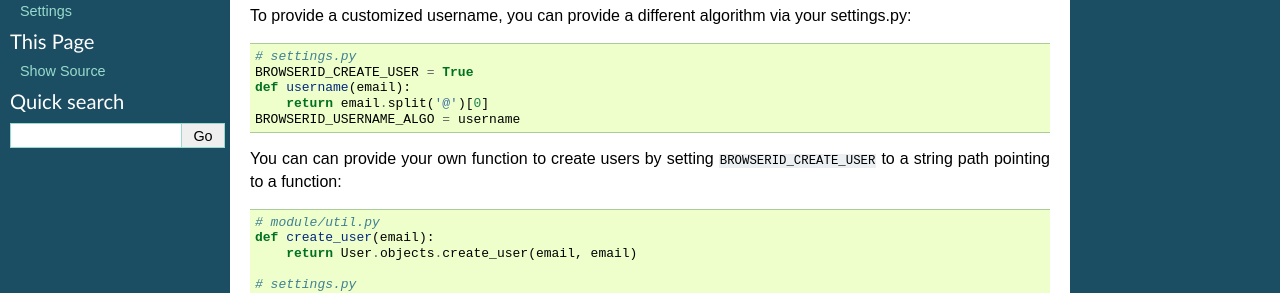
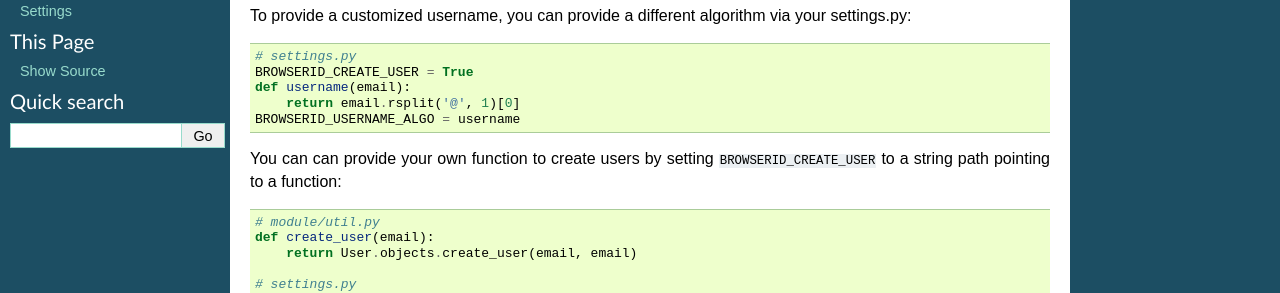
Before and after one commit to mozilla/django-browserid, a Sphinx documentation site: the page built from docs/details/customization.rst, in a window 1280 px wide. Shown: the part 225-518 px from the top of the page. Built offline with Sphinx 7.4.7, drawn with Linux system fonts in a browser that asks for light colours.

Commit message:
Remove domain part of "really@insane"emailAddresses@example.com

```diff
--- a/docs/details/customization.rst
+++ b/docs/details/customization.rst
@@ -19,7 +19,7 @@ algorithm via your settings.py::
    # settings.py
    BROWSERID_CREATE_USER = True
    def username(email):
-       return email.split('@')[0]
+       return email.rsplit('@', 1)[0]
    BROWSERID_USERNAME_ALGO = username
 
 You can can provide your own function to create users by setting
```
